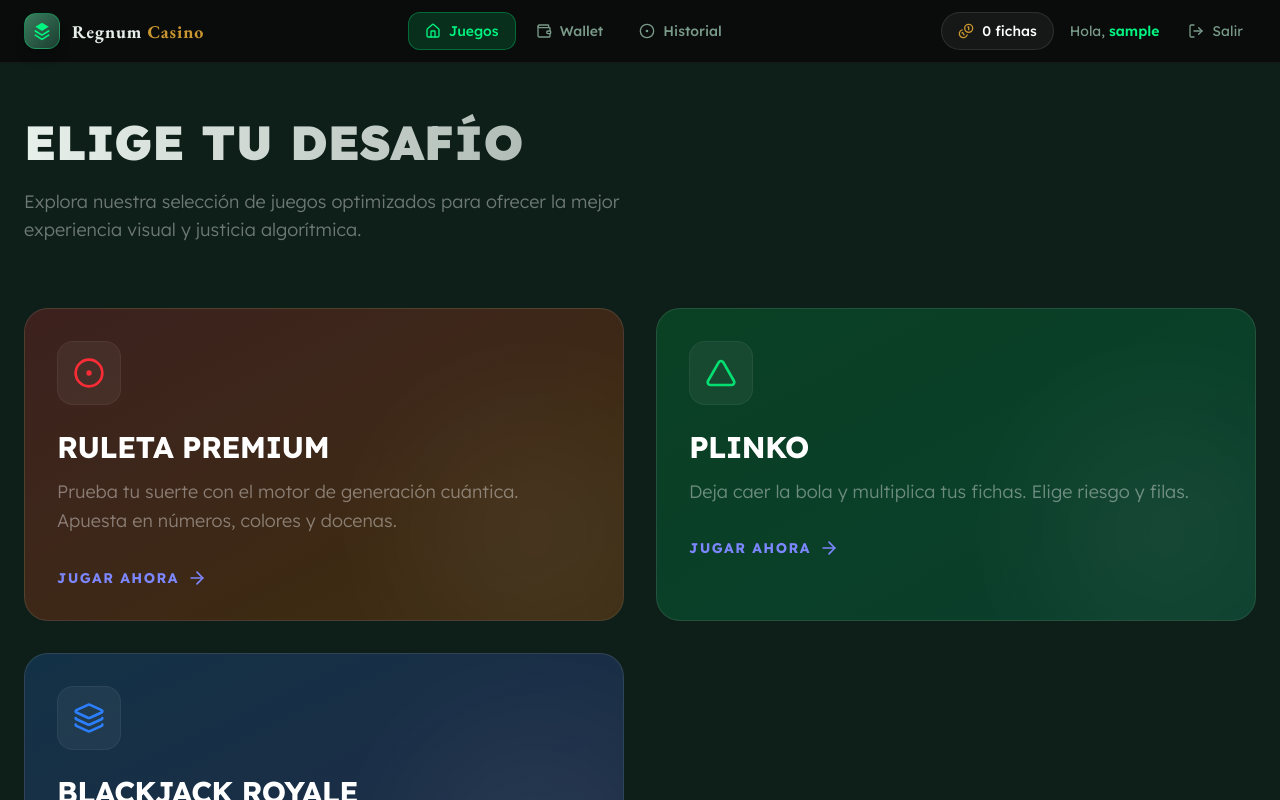
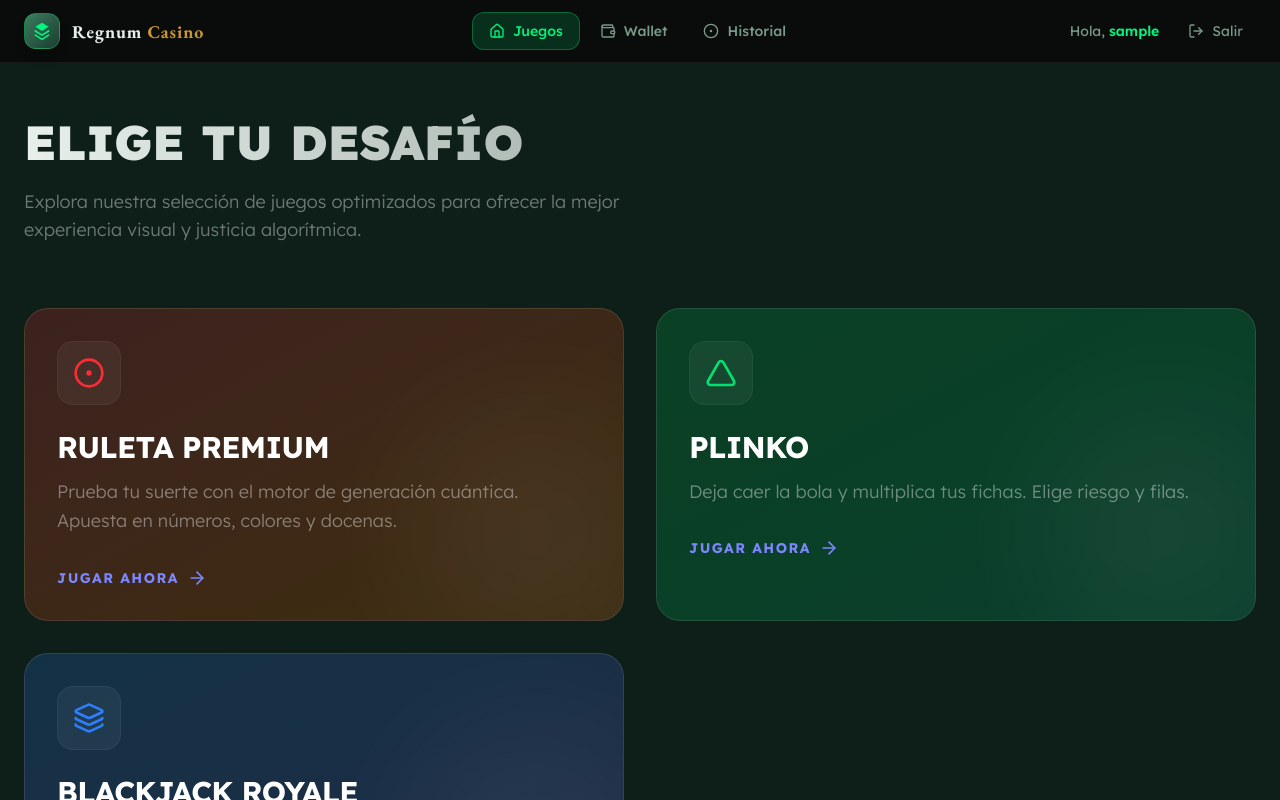
Before and after one commit to FrixxerNynd/Frontend_numeros_aleatorios, a Next.js app: page /games in a window 1280 px wide. Shown: the top 800 px of the page. Built offline with nearby package versions, Linux system fonts and the light colour scheme; no server answers; sample sign-in values are in the browser's storage.

Commit message:
Ocultar Fichas para que antonio no se de cuenta tan obio si falla

```diff
--- a/components/AppNavbar.tsx
+++ b/components/AppNavbar.tsx
@@ -191,11 +191,6 @@ export default function AppNavbar() {
 
       {/* Right side: balance + user + logout */}
       <div className="flex items-center gap-4">
-        {/* Balance */}
-        <div className="flex items-center gap-2 bg-white/5 px-4 py-2 rounded-full border border-white/10">
-          <Coins className="w-4 h-4 text-[#C9962F]" />
-          <span className="text-white font-medium text-sm">{balance.toLocaleString()} fichas</span>
-        </div>
 
         {/* user name */}
         {displayName && (
```
